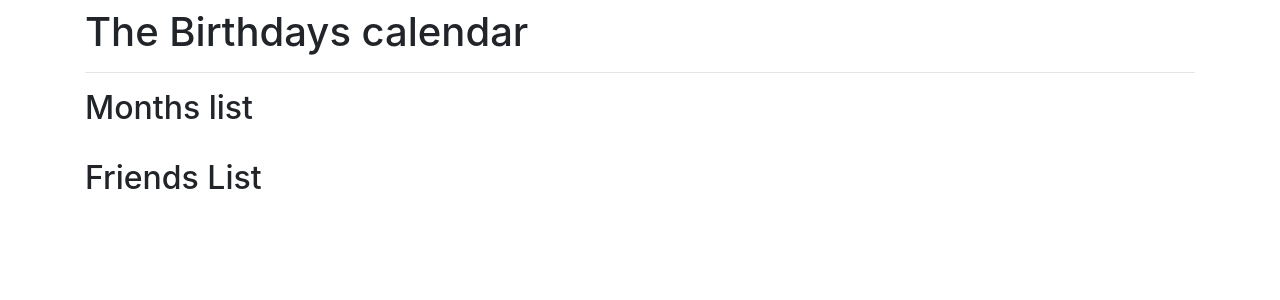
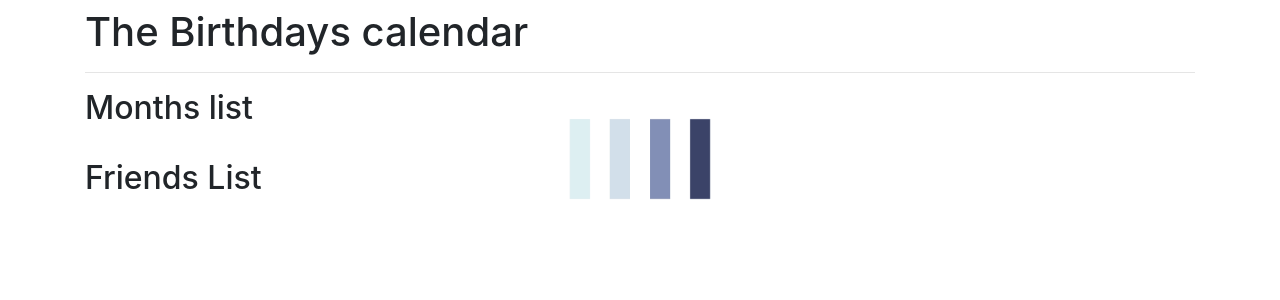
Before and after one commit to Ihor-Onyshchuk/b-day-calendar, a React (Create React App) app: page / in a window 1280 px wide. Shown: the top 300 px of the page. Built offline with nearby package versions, Linux system fonts and the light colour scheme; no server answers.

Commit message:
add loading indicator

```diff
--- a/src/App.js
+++ b/src/App.js
@@ -6,14 +6,17 @@ import MonthsList from './components/MonthsList/MonthsList';
 import ActiveUsersList from './components/ActiveUsersList/ActiveUsersList';
 
 import './index.scss';
+import LoadingIndicator from './components/LoadingIndicator/LoadingIndicator';
 
 const App = () => {
   const [users, setUsers] = useState({});
+  const [isLoading, setIsLoading] = useState(true);
   const [activeMonth, setActiveMonth] = useState(undefined);
 
   useEffect(() => {
     fetchUsers()
       .then(users => setUsers(users))
+      .then(() => setIsLoading(false))
   }, []);
 
   const hasData = () => !!Object.keys(users).length;
@@ -28,6 +31,7 @@ const App = () => {
         <div className="col">
           <h2>Months list</h2>
           <section className="d-flex flex-wrap justify-content-between my-3">
+            {isLoading && <LoadingIndicator />}
             {hasData() && (
               <MonthsList
                 months={monthOptions(users)}
--- /dev/null
+++ b/src/components/LoadingIndicator/LoadingIndicator.js
@@ -0,0 +1,30 @@
+import React from 'react';
+import styled from 'styled-components';
+
+import loadingIndicator from '../../assets/img/load-indicator.gif';
+
+const StyledIndicator = styled.div`
+  position: absolute;
+  top: 0;
+  left: 0;
+  width: 100%;
+  height: 100%;
+
+  .load-img {
+    position: absolute;
+    top: 50%;
+    left: 50%;
+    width: 200px;
+    height: 200px;
+    z-index: 2;
+    transform: translate(-50%, -50%);
+  }
+`;
+
+const LoadingIndicator = () => (
+  <StyledIndicator>
+    <img className="load-img" src={loadingIndicator} alt="" />
+  </StyledIndicator>
+);
+
+export default LoadingIndicator;
```
Also changed, not shown: src/assets/img/load-indicator.gif (added).
